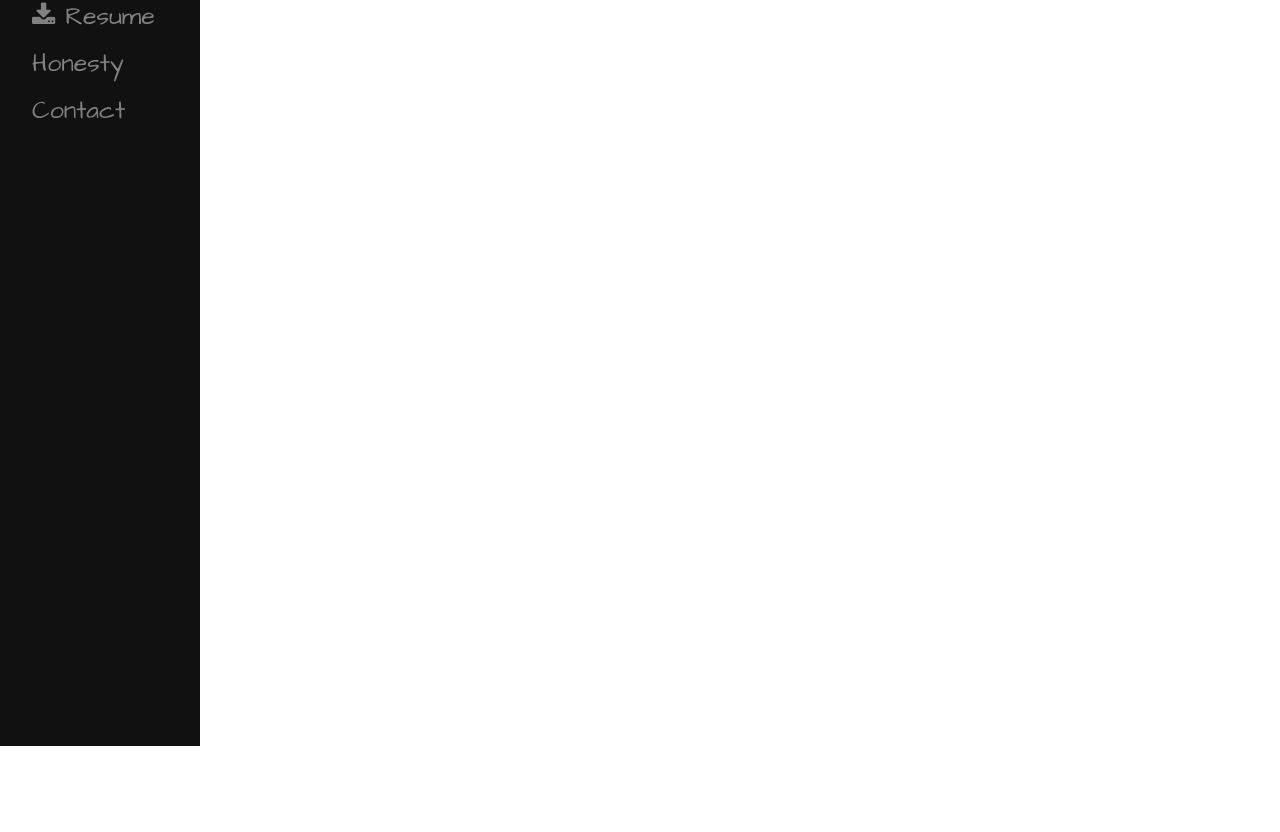
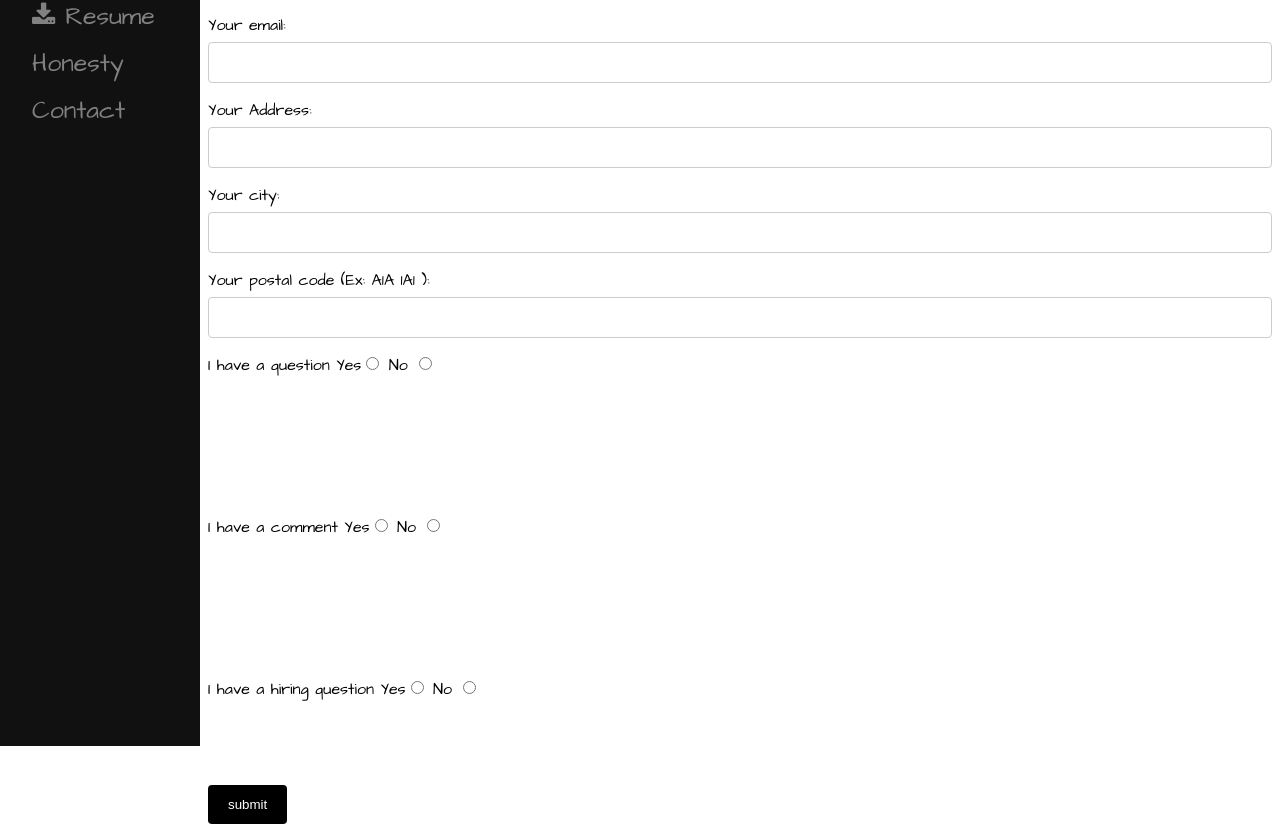
Before and after one commit to kyoous/kyoous.github.io, a plain HTML site: page contact.html in a window 1280 px wide. Shown: the part 74-906 px from the top of the page. Before the commit the page ends 800 px from the top, so only its background shows below. Drawn offline with Linux system fonts and the light colour scheme.

Commit message:
Update contact.html

```diff
--- a/contact.html
+++ b/contact.html
@@ -11,7 +11,13 @@
 
 body {
         font-family: 'Architects Daughter';
-        padding-left: 192px;
+        padding-left: 200px;
+}
+
+#page-wrap {
+    text-align: left;
+    width: 100%;
+    margin: 0 auto;
 }
 
 .sidenav {
@@ -43,6 +49,54 @@ body {
     width: 100%;
   }
 }
+input[type=text], textarea {
+  width: 100%;
+  padding: 12px;
+  border: 1px solid #ccc;
+  border-radius: 4px;
+  box-sizing: border-box;
+  margin-top: 6px;
+  margin-bottom: 16px;
+  resize: vertical;
+}
+
+input[type=submit] {
+  background-color: #000000;
+  color: white;
+  padding: 12px 20px;
+  border: none;
+  border-radius: 4px;
+  cursor: pointer;
+}
+
+input[type=email]{
+  width: 100%;
+  padding: 12px;
+  border: 1px solid #ccc;
+  border-radius: 4px;
+  box-sizing: border-box;
+  margin-top: 6px;
+  margin-bottom: 16px;
+  resize: vertical;
+}
+
+.reveal-if-active {
+  opacity: 0;
+  max-height: 0;
+  overflow: hidden;
+  transform: scale(0.8);
+  transition: 0.5s;
+}
+
+input[type="radio"]:checked ~{
+    opacity: 1;
+    max-height: 100px;
+    padding: 10px 20px;
+    transform: scale(1);
+    overflow: visible;
+  }
+
+
 
         </style>
 
@@ -55,20 +109,76 @@ body {
           <a href="contact.html"> Contact</a>
         </div>
 
+        <div id="page-wrap">
+          <h1>CONTACT FORM</h1>
+
         <form
         action="https://formspree.io/f/xeqnqzvw"
         method="POST"
       >
         <label>
           Your email:
-          <input type="email" name="_replyto">
         </label>
+          <input type="email" name="_replyto" required>
+
         <label>
-          Your message:
-          <textarea name="message"></textarea>
+            Your Address:
+          </label>
+            <input type="text" name="address" required>
+
+        <label>
+          Your city:
         </label>
-        <!-- your other form fields go here -->
-        <button type="submit">Send</button>
+          <input type="text" name="city" required>
+
+      <label>
+        Your postal code (Ex: A1A 1A1 ):
+      </label>
+        <input type="text" name="postalcode" pattern="[A-Za-z][0-9][A-Za-z] [0-9][A-Za-z][0-9]" required>
+
+        I have a question Yes<input type="radio" onclick="javascript:yesnoCheck();" name="yesno" id="yesCheck"> No <input type="radio" onclick="javascript:yesnoCheck();" name="yesno" id="noCheck"><br>
+        <div id="ifYes" style="visibility:hidden">
+            What is your question? <textarea id='yes' name='yes' style="height:90px"></textarea>
+        </div>
+
+        I have a comment Yes<input type="radio" onclick="javascript:yesnoCheck2();" name="yesno2" id="yesCheck2"> No <input type="radio" onclick="javascript:yesnoCheck2();" name="yesno2" id="noCheck2"><br>
+        <div id="ifYes2" style="visibility:hidden">
+            What is your comment? <textarea id='yes2' name='yes2' style="height:90px"></textarea>
+        </div>
+
+        I have a hiring question Yes<input type="radio" onclick="javascript:yesnoCheck3();" name="yesno3" id="yesCheck3"> No <input type="radio" onclick="javascript:yesnoCheck3();" name="yesno3" id="noCheck3"><br>
+        <div id="ifYes3" style="visibility:hidden">
+            What is the hourly rate you are looking for in dollars? (EX. 1$) <input type='text' id='yes3' name='yes3' pattern="[^[0-9]+(\.[0-9]{1,2})?$]" required>
+        </div>
+        <input type="submit" value="submit">
       </form>
+      </div>
+
+
+      <script>
+function yesnoCheck() {
+    if (document.getElementById('yesCheck').checked) {
+        document.getElementById('ifYes').style.visibility = 'visible';
+    }
+    else document.getElementById('ifYes').style.visibility = 'hidden';
+
+}
+
+function yesnoCheck2() {
+    if (document.getElementById('yesCheck2').checked) {
+        document.getElementById('ifYes2').style.visibility = 'visible';
+    }
+    else document.getElementById('ifYes2').style.visibility = 'hidden';
+
+}
+
+function yesnoCheck3() {
+    if (document.getElementById('yesCheck3').checked) {
+        document.getElementById('ifYes3').style.visibility = 'visible';
+    }
+    else document.getElementById('ifYes3').style.visibility = 'hidden';
+
+}
+      </script>
 </body>
 </html>
```
